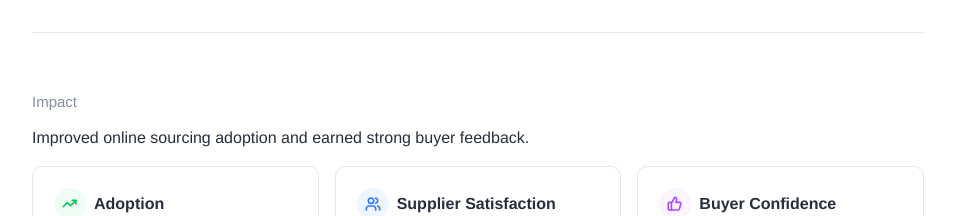
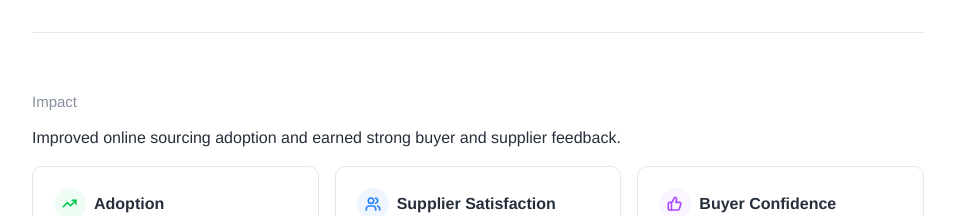
Before and after one commit to ninghan625/portfolio, a Next.js app: page /work/supplier-portal-sourcing-experience-optimization in a window 1280 px wide. Shown: the part 10380-10596 px from the top of the page, without its empty margins (256-1211 px from the left). Built offline with nearby package versions, Linux system fonts and the light colour scheme.

Commit message:
anchor updated

```diff
--- a/app/work/supplier-portal-sourcing-experience-optimization/page.tsx
+++ b/app/work/supplier-portal-sourcing-experience-optimization/page.tsx
@@ -618,8 +618,8 @@ export default function SupplierCasePage() {
               <span className={s.label}>Impact</span>
 
               <p className={s.p}>
-                Improved online sourcing adoption and earned strong buyer
-                feedback.
+                Improved online sourcing adoption and earned strong buyer and
+                supplier feedback.
               </p>
 
               <div className={s.statRow}>
--- a/app/work/supplier-portal-sourcing-experience-optimization/supplier.module.css
+++ b/app/work/supplier-portal-sourcing-experience-optimization/supplier.module.css
@@ -37,7 +37,7 @@
   display: flex;
   flex-direction: row;
   gap: 80px;
-  align-items: flex-start;
+  align-items: stretch;
   width: 100%;
 }
 
```
